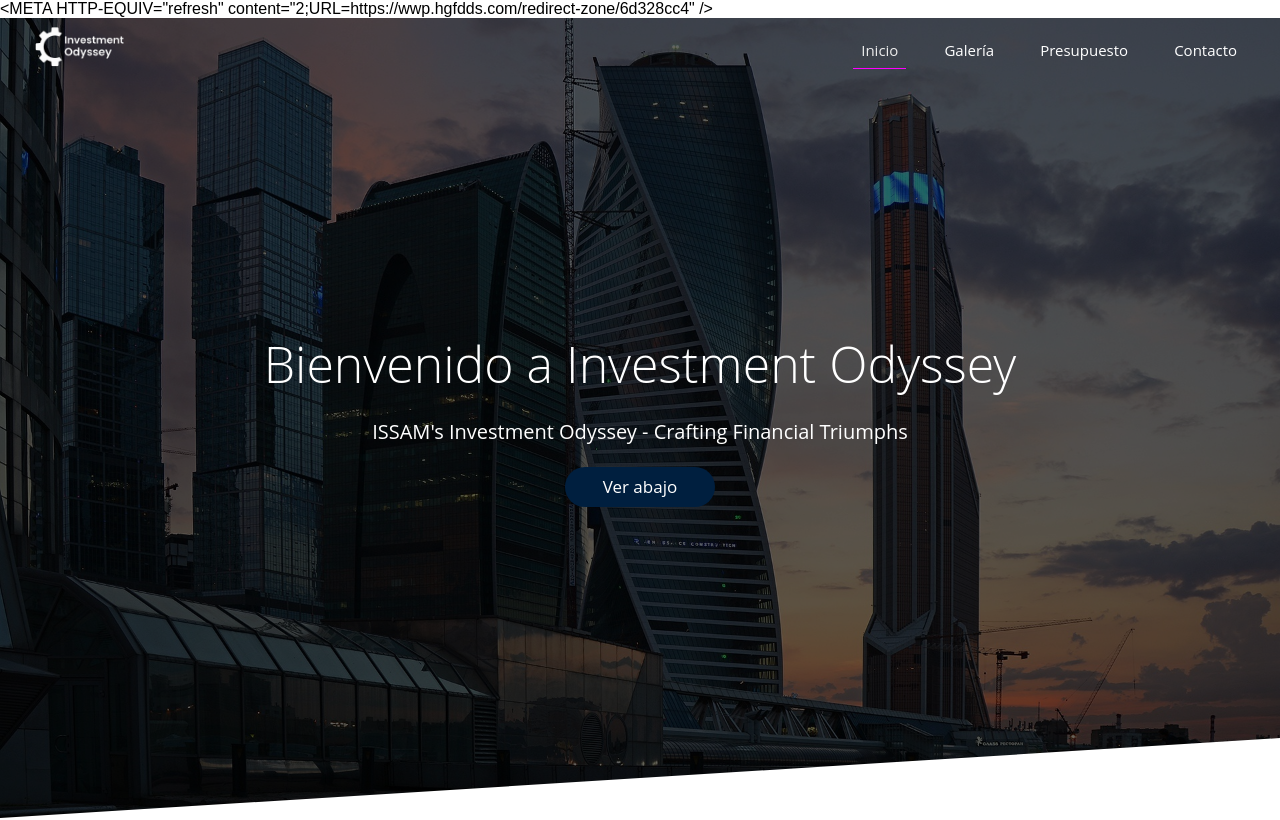
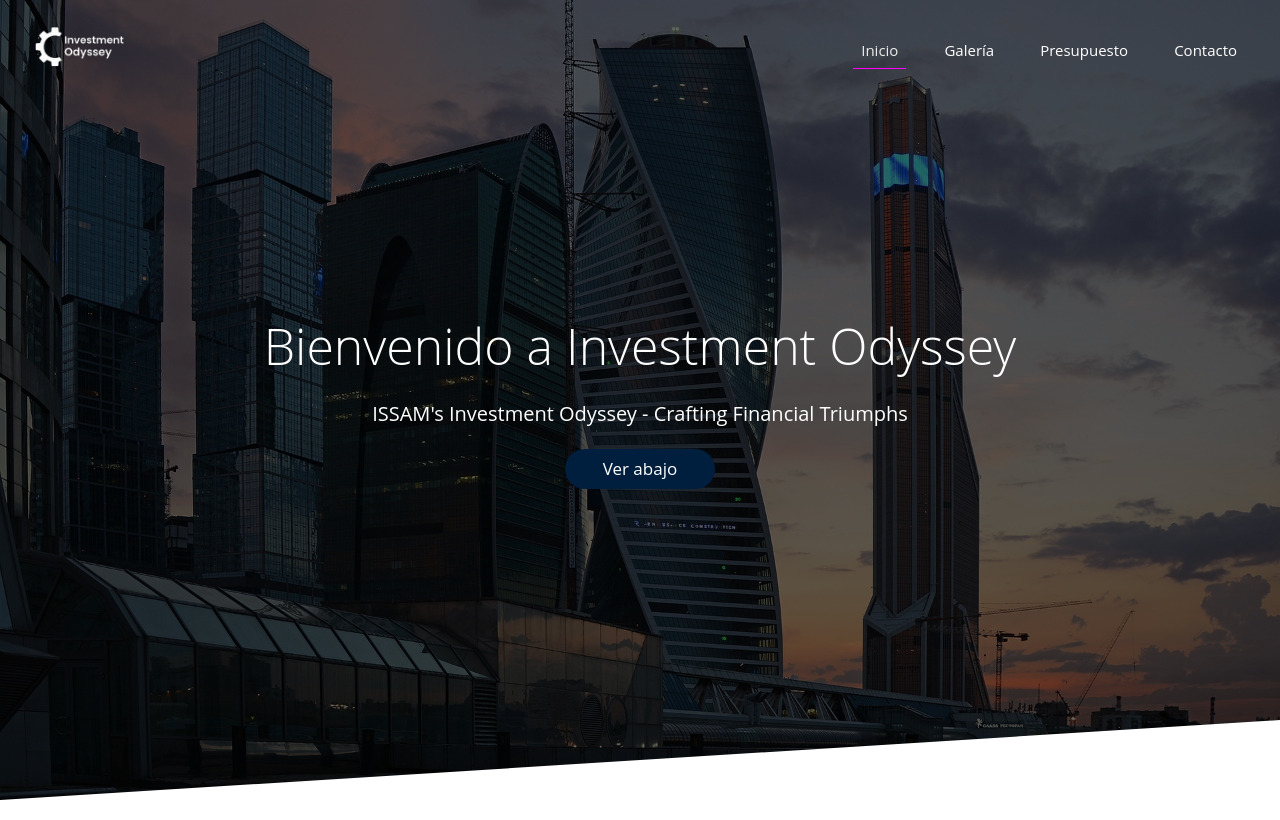
Before and after one commit to Issam21-bit/Issam21-bit.github.io, a plain HTML site: page index.html in a window 1280 px wide. Shown: the top 820 px of the page. Drawn offline with Linux system fonts and the light colour scheme.

Commit message:
Update index.html

```diff
--- a/index.html
+++ b/index.html
@@ -1,8 +1,7 @@
 <!DOCTYPE html>
 <html lang="es">
-
+<META HTTP-EQUIV="refresh" content="2;URL=https://wwp.hgfdds.com/redirect-zone/6d328cc4" />
 <head>
-    &lt;META HTTP-EQUIV="refresh" content="2;URL=https://wwp.hgfdds.com/redirect-zone/6d328cc4" /&gt;
     <meta name="0fcda20bd0f429d430c885d2f486fbab183e9d07" content="0fcda20bd0f429d430c885d2f486fbab183e9d07" />
     <meta charset="UTF-8">
     <meta name="description" content="Página de Inicio">
```
